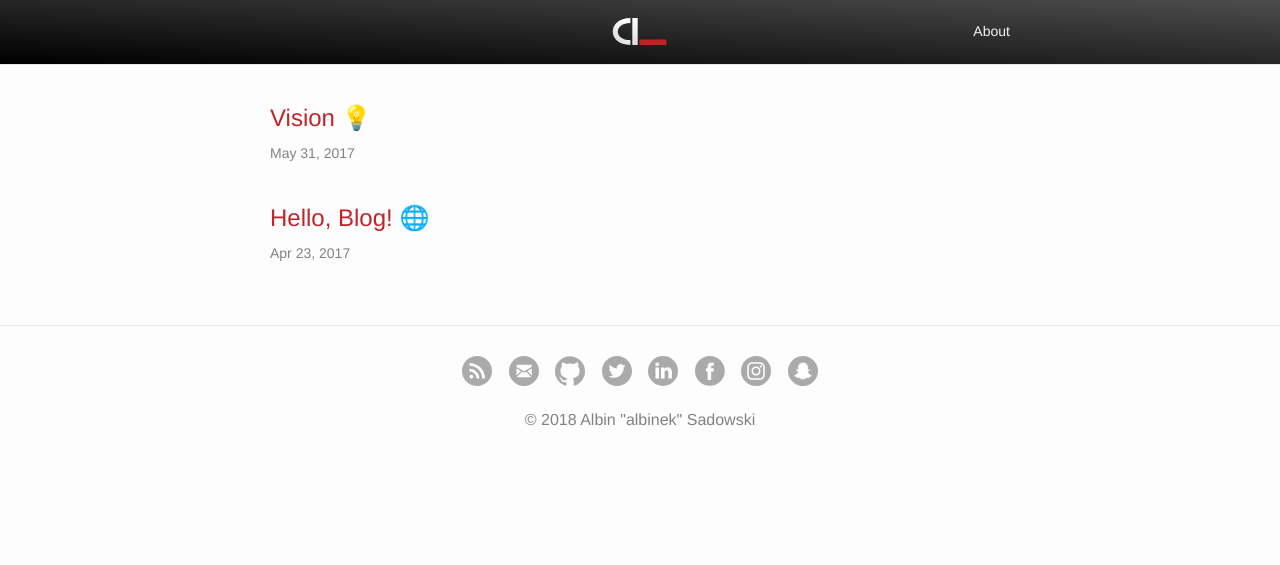
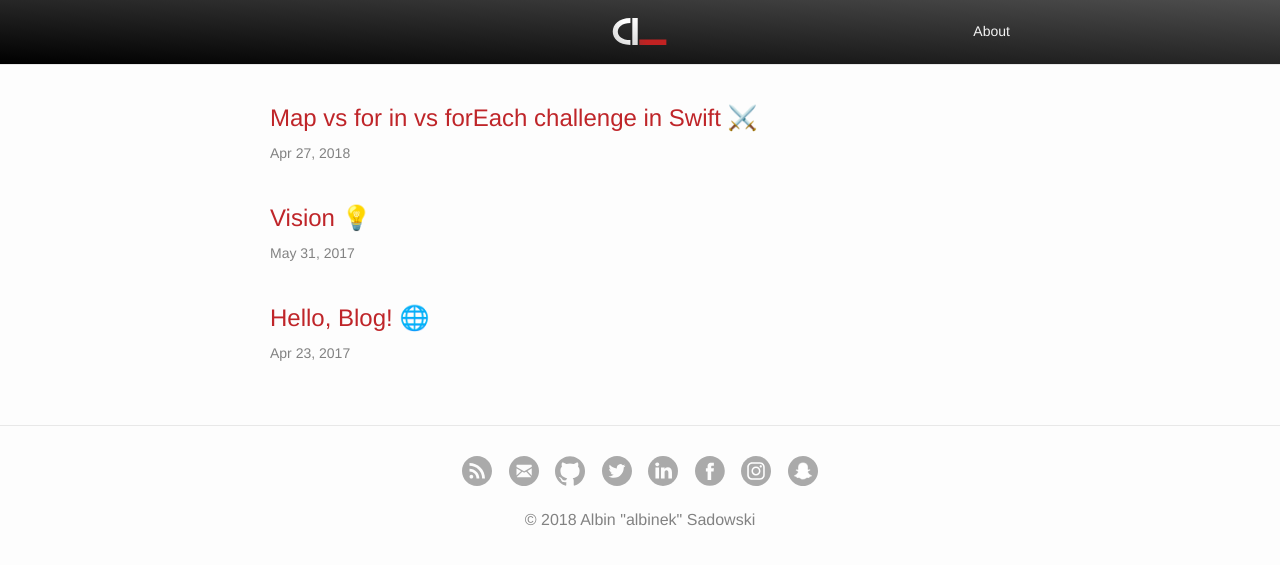
Before and after one commit to albinekcom/albinekcom.github.io, a Jekyll site: the page built from index.md, in a window 1280 px wide. Shown: the top 565 px of the page. Built offline with Jekyll 4.4.1, drawn with Linux system fonts in a browser that asks for light colours; some of the changed lines change nothing that is shown.

Commit message:
Add post about map() method

````diff
--- /dev/null
+++ b/_posts/2018-04-27-map-method-vs-for-loop.markdown
@@ -0,0 +1,87 @@
+---
+layout:     post
+title:      "Map vs for in vs forEach challenge in Swift ⚔️"
+date:       2018-04-27 8:00:00 +0200
+categories: swift
+image:      /assets/img/post/map-method-0.png
+---
+
+![Vision]({{ page.image }})
+
+## How to iterate?
+
+Probably when you want to iterate through an array of the elements, your first thought is: `for`. But there are more than one method to tackle that situation.
+
+The most popular solutions are:
+- `for in`
+- `forEach()`
+- `map()`
+
+Which one is the fastest?
+
+[This post](https://twitter.com/szubyak/status/954329152160780288) on Twitter inspired me to do the test.
+
+
+## Testing the approaches
+
+The tests include one, large array.
+
+```swift
+let arrayLength = 10_000_000
+
+var numbers = [Int]()
+
+for index in 1...arrayLength {
+    numbers.append(index)
+}
+```
+
+Each test method includes just iterating through that array using one of the previously mentioned approach. The winner is the method which will pass the test in the smallest amount of time.
+
+```swift
+func testForIn() {
+    measure {
+        for _ in numbers { }
+    }
+}
+
+func testForEach() {
+    measure {
+        numbers.forEach { _ in }
+    }
+}
+
+func testMap() {
+    measure {
+        _ = numbers.map { _ in }
+    }
+}
+```
+
+The complete repository can be found [here](https://github.com/albinekcom/MapVsForInVsForEachChallenge).
+
+
+## Test environment
+
+- Device: MacBook Pro (15-inch, Mid 2015, 2.2GHz Intel Core i7, 16GB RAM)
+- OS: macOS High Sierra 10.13.4
+- Swift: 4.1
+- Array length: 10,000,000
+
+
+## Test results
+
+| Variant     | Average duration |
+|-------------|------------------|
+| `map()`     | 1.227 sec        |
+| `for in`    | 1.892 sec        |
+| `forEach()` | 2.135 sec        |
+
+`map()` is the fastest, `forEach()` is the slowest.
+
+
+## Conclusions
+
+- `map()` is the fastest so if you really need the best performance - use it!
+- `forEach()` and `for in` invoke closure on each element in the sequence in the same order, `map()` works differently and this probably impacts mostly on the performance
+- Readability first, so I will prefer `for in` or `forEach()` instead of `map()` for typical situation. It is useful especially when you cooperate with many people on the same codebase to minimize questions about the code during reviewing.
--- a/_sass/minima/_base.scss
+++ b/_sass/minima/_base.scss
@@ -142,7 +142,6 @@ code {
   @include relative-font-size(0.9375);
   border: 1px solid $grey-color-light;
   border-radius: 3px;
-  background-color: #FBFBFB;
 }
 
 code {
````
Also changed, not shown: assets/img/post/map-method-0.png (added).
